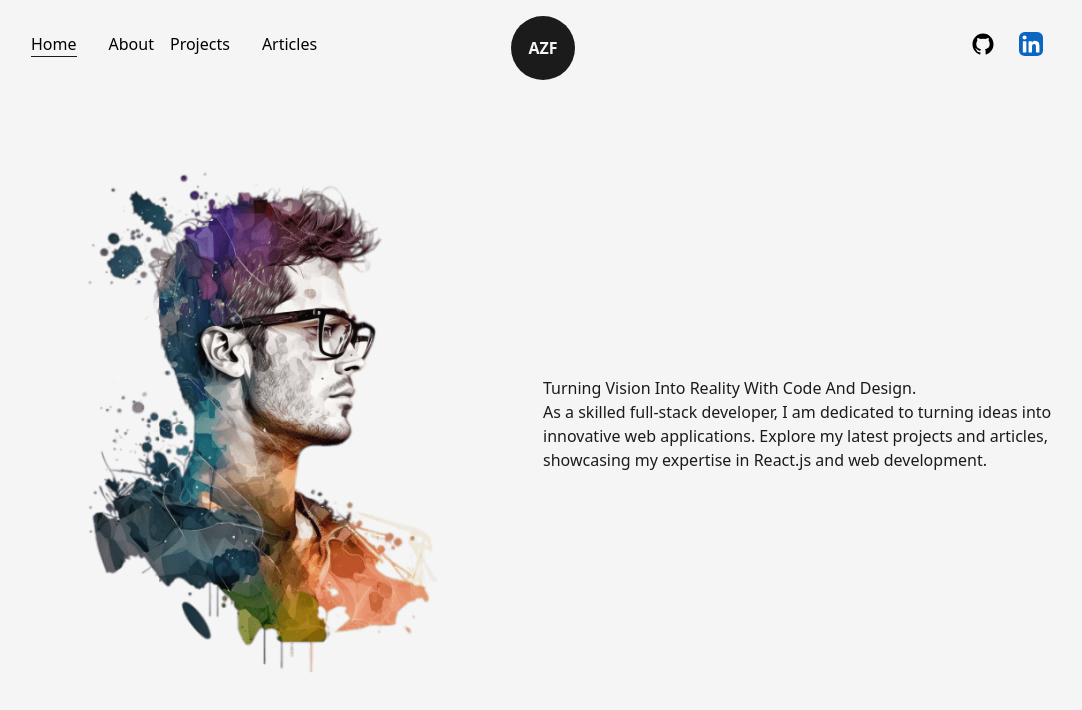
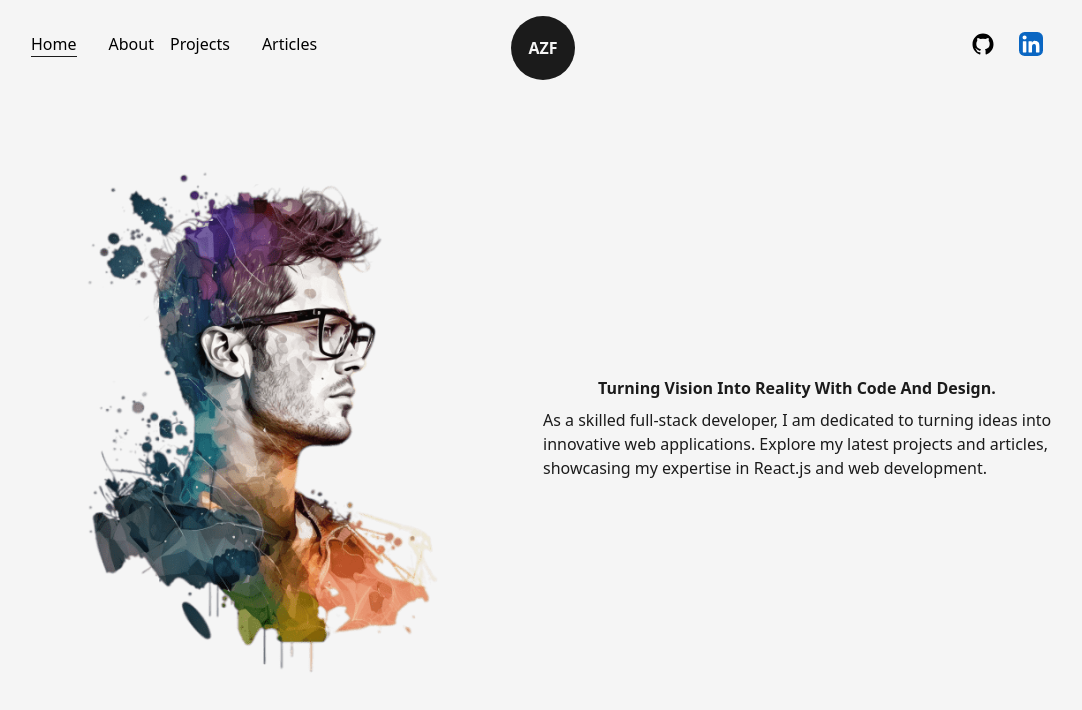
Before and after one commit to Alejandrozf23/developer-portafolio, a Next.js app: page / in a window 1280 px wide. Shown: the top 710 px of the page, without its empty margins (97-1179 px from the left). Built offline with nearby package versions, Linux system fonts and the light colour scheme.

Commit message:
Create AnimatedText without size text 8x1

```diff
--- /dev/null
+++ b/src/components/AnimatedText.js
@@ -0,0 +1,16 @@
+import React from "react";
+
+const AnimatedText = ({text, clasName=""}) => {
+    return (
+        <div className="w-full mx-auto py-2 flex items-center justify-center text-center overflow-hidden">
+            <h1 className={`inline-block w-full text-dark font-bold capitalize text-8x1 ${clasName}`}>
+                {text.split(" ").map((word, index) =>
+                    <span key={word+"-"+index}>
+                        {word}&nbsp;
+                    </span>)}
+            </h1>
+        </div>
+    )
+}
+
+export default AnimatedText
--- a/src/pages/index.js
+++ b/src/pages/index.js
@@ -2,6 +2,7 @@ import Layout from '@/components/Layout'
 import Head from 'next/head'
 import Image from 'next/image'
 import profilePic from "../../public/images/profile/developer-pic-1.png"
+import AnimatedText from '@/components/AnimatedText'
 
 export default function Home() {
   return (
@@ -17,7 +18,7 @@ export default function Home() {
               <Image src={profilePic} alt="CodeBucks" className='w-full h-auto'/>
             </div>
             <div className='w-1/2'>
-              <h1>Turning Vision Into Reality With Code And Design.</h1>
+              <AnimatedText text="Turning Vision Into Reality With Code And Design." clasName='!text-6x1'/>
               <p>As a skilled full-stack developer, I am dedicated to turning ideas into innovative web applications.
                 Explore my latest projects and articles, showcasing my expertise in React.js and web development.</p>
             </div>
```
